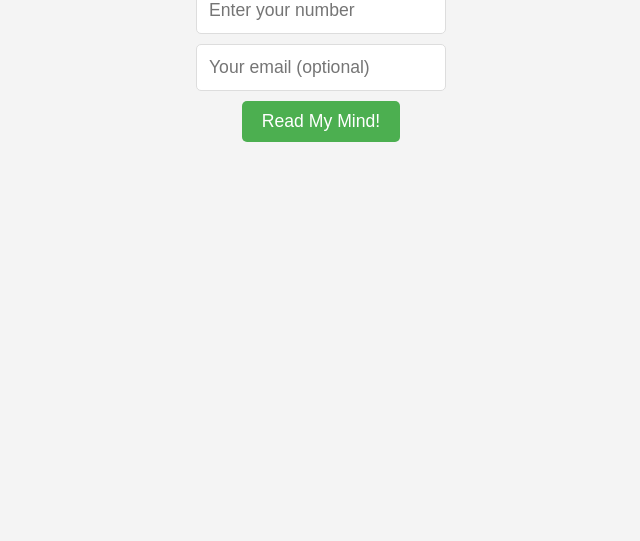
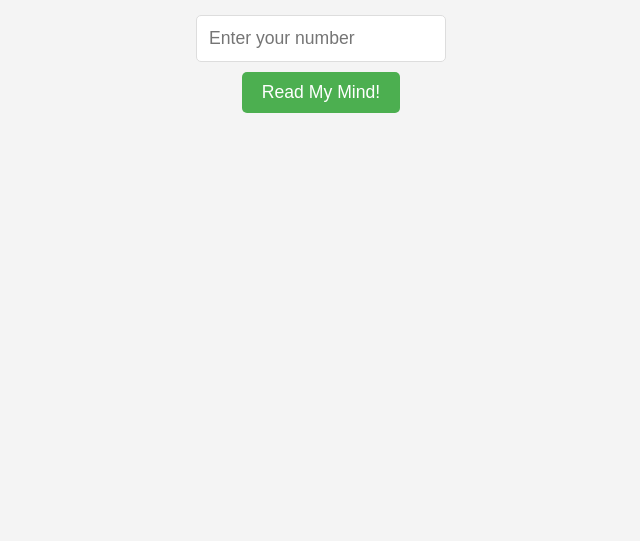
Before and after one commit to AydinCY/mind-reader, a website: page public/index.html in a window 1280 px wide. Shown: the part 259-800 px from the top of the page, without its empty margins (319-959 px from the left). Drawn offline with Linux system fonts and the light colour scheme.

Commit message:
Update index.html

```diff
--- a/public/index.html
+++ b/public/index.html
@@ -14,10 +14,9 @@
       I will read your mind.
     </h1>
 
-    <!-- Input Box, Optional Email, and Button -->
+    <!-- Input Box and Button -->
     <div class="input-container">
       <input type="number" id="userInput" placeholder="Enter your number" />
-      <input type="email" id="emailInput" placeholder="Your email (optional)" />
       <button onclick="readMyMind()">Read My Mind!</button>
     </div>
 
```
